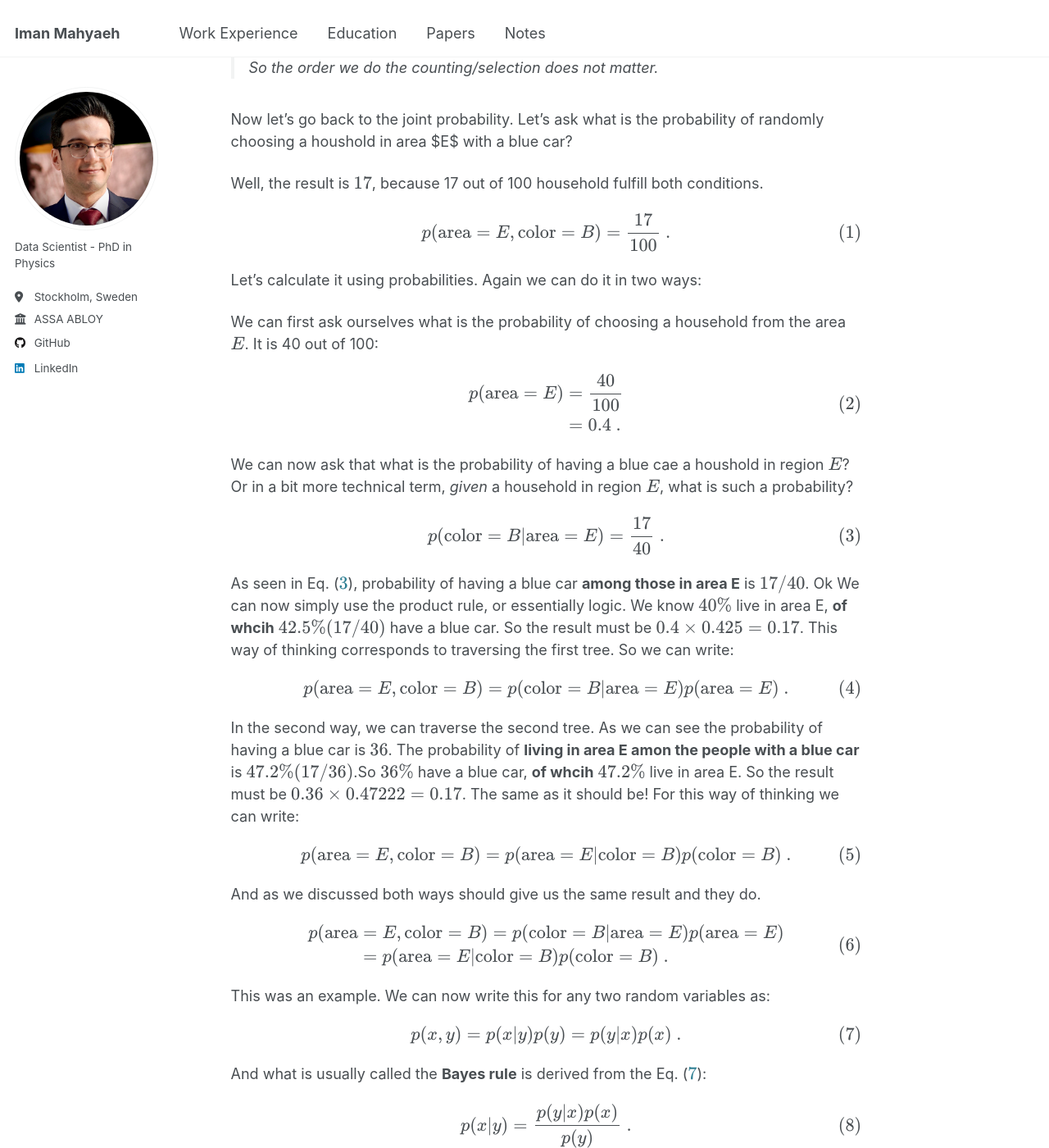
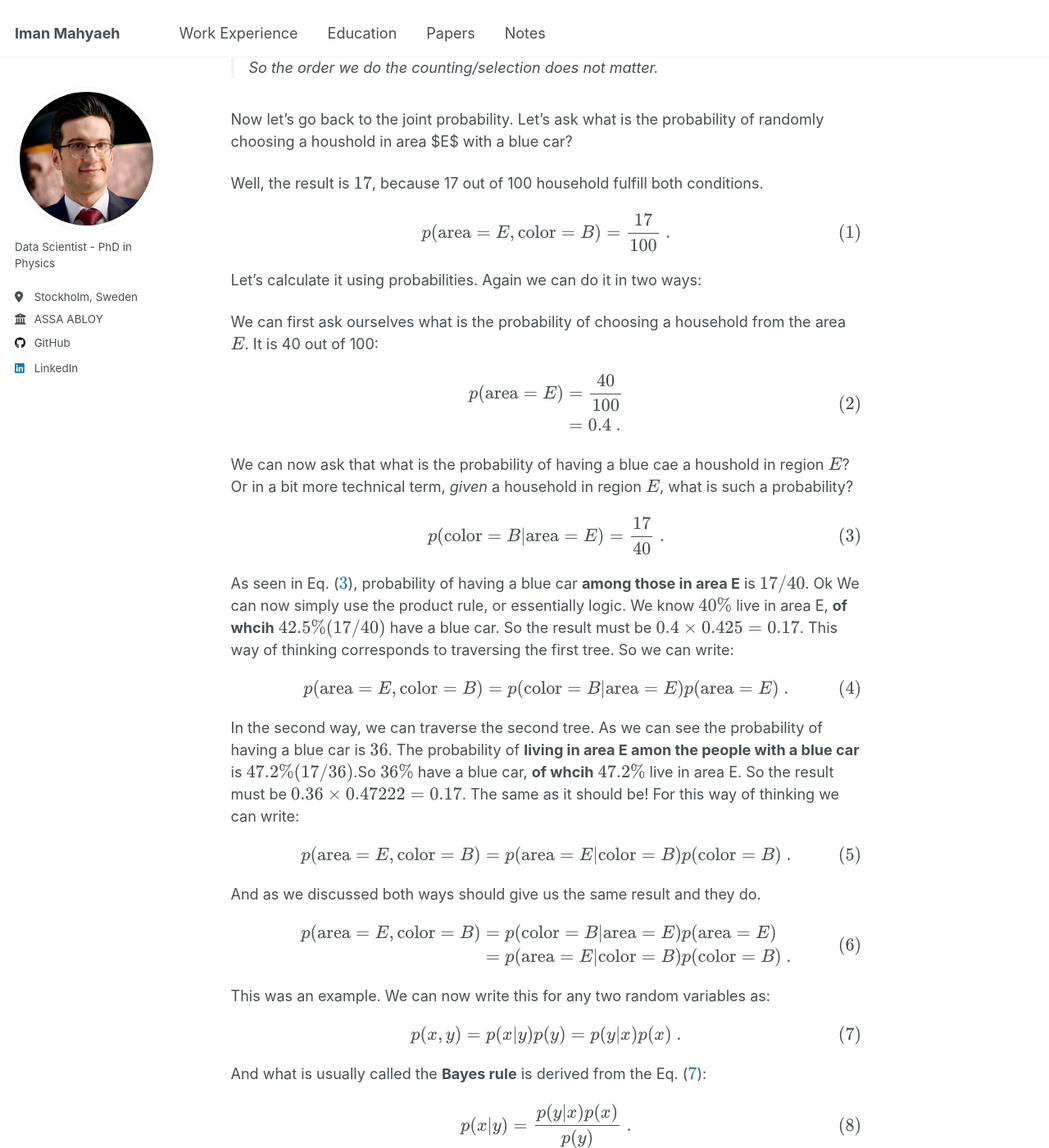
Before and after one commit to imanm24/imanm24.github.io, a Jekyll site: the page built from _posts/2025-10-4-blog-post-1.md, in a window 1280 px wide and 1400 px high, scrolled down 1621 px. Shown: the whole window at 82% size. Built offline with Jekyll 4.4.1, drawn with Linux system fonts in a browser that asks for light colours; part of the change alters nothing that is shown; some of the changed text lies outside the part shown.

Commit message:
Update 2025-10-4-blog-post-1.md

```diff
--- a/_posts/2025-10-4-blog-post-1.md
+++ b/_posts/2025-10-4-blog-post-1.md
@@ -60,7 +60,7 @@ Well, the result is $$17%$$, because 17 out of 100 household fulfill both condit
 
 $$
 \begin{equation}
-p(\textrm{area} = E, \textrm{color}= B) = \frac{17}{100} \ .
+p(\textrm{area} = E, \textrm{color} = B) = \frac{17}{100} \ .
 \end{equation}
 $$
 
@@ -88,7 +88,7 @@ As seen in Eq. \(\ref{p_B_given_E}\), probability of having a blue car **among t
 
 $$
 \begin{equation}
-p(\textrm{area} = E, \textrm{color}= B) = p(\textrm{color} = B | \textrm{area} = E) p(\textrm{area} = E) \ .
+p(\textrm{area} = E, \textrm{color} = B) = p(\textrm{color} = B | \textrm{area} = E) p(\textrm{area} = E) \ .
 \end{equation}
 $$
 
@@ -96,7 +96,7 @@ In the second way, we can traverse the second tree. As we can see the probabilit
 
 $$
 \begin{equation}
-p(\textrm{area} = E, \textrm{color}= B)= p(\textrm{area} = E|\textrm{color} = B) p(\textrm{color} = B) \ .
+p(\textrm{area} = E, \textrm{color} = B)= p(\textrm{area} = E |\textrm{color} = B) p(\textrm{color} = B) \ .
 \end{equation}
 $$
 
@@ -104,7 +104,7 @@ And as we discussed both ways should give us the same result and they do.
 
 $$
 \begin{aligned}
-p(\textrm{area} & = E, \textrm{color}= B) = p(\textrm{color} = B | \textrm{area} = E) p(\textrm{area} = E) \\
+p(\textrm{area} = E, \textrm{color} = B) &= p(\textrm{color} = B | \textrm{area} = E) p(\textrm{area} = E) \\
                 & =  p(\textrm{area} = E|\textrm{color} = B) p(\textrm{color} = B) \ .
 \end{aligned}
 $$
@@ -129,8 +129,8 @@ $$
 
 There are some naming convention which twould make more sense as we look at a few examples below:
 - $$ p(x) $$: **Prior** or **Initial Belief**,
-- $$ p(y|x) $$: **Likelihood**,
-- $$ p(x|y) $$: **Posterior** / **Updaed Belief**,
+- $$ p(y\|x) $$: **Likelihood**,
+- $$ p(x\verty) $$: **Posterior** / **Updaed Belief**,
 - $$ p(y) $$: **Marginal likelihood**.
 
 Some remarks:
```
